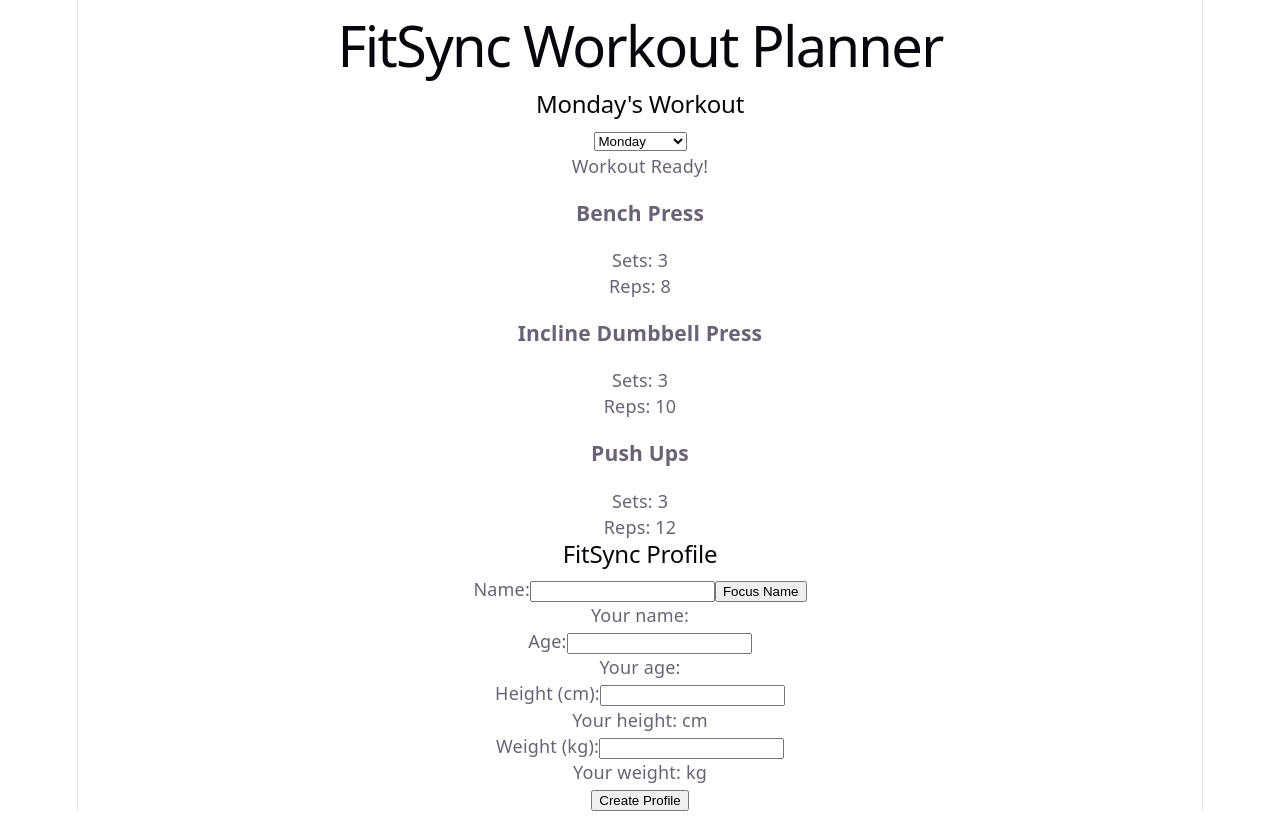
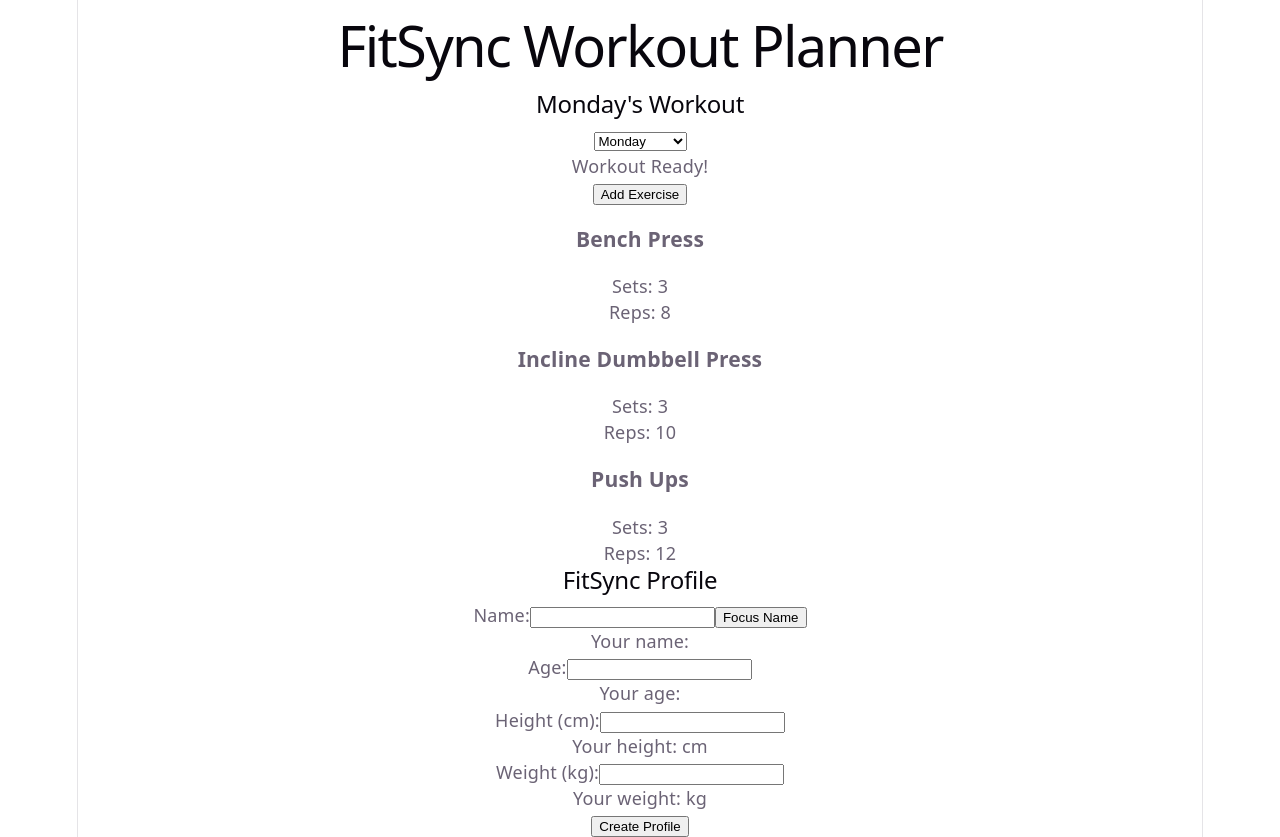
Before and after one commit to likhith992/FitSync, a React (Vite) app in the folder frontend/react-app/: page / in a window 1280 px wide. Before the commit the page ends 811 px from the top, so only its background shows below. Built offline with nearby package versions, Linux system fonts and the light colour scheme.

Commit message:
changes in  app  in react

```diff
--- a/frontend/react-app/src/App.jsx
+++ b/frontend/react-app/src/App.jsx
@@ -23,6 +23,16 @@ function App() {
     }
 ]);
   const hasWorkout = exercises.length > 0;
+  function addExercise() {
+    setExercises(prevExercises => [
+        ...prevExercises,
+        {
+            name: "Tricep Pushdown",
+            sets: 3,
+            reps: 12
+        }
+    ]);
+}
 
   return (
     <div>
@@ -41,6 +51,9 @@ function App() {
     <p>No workout available.</p>
 )}
 
+<button onClick={addExercise}>
+    Add Exercise
+</button>
       {exercises.map((exercise) => (
     <ExerciseCard
         key={exercise.name}
```
